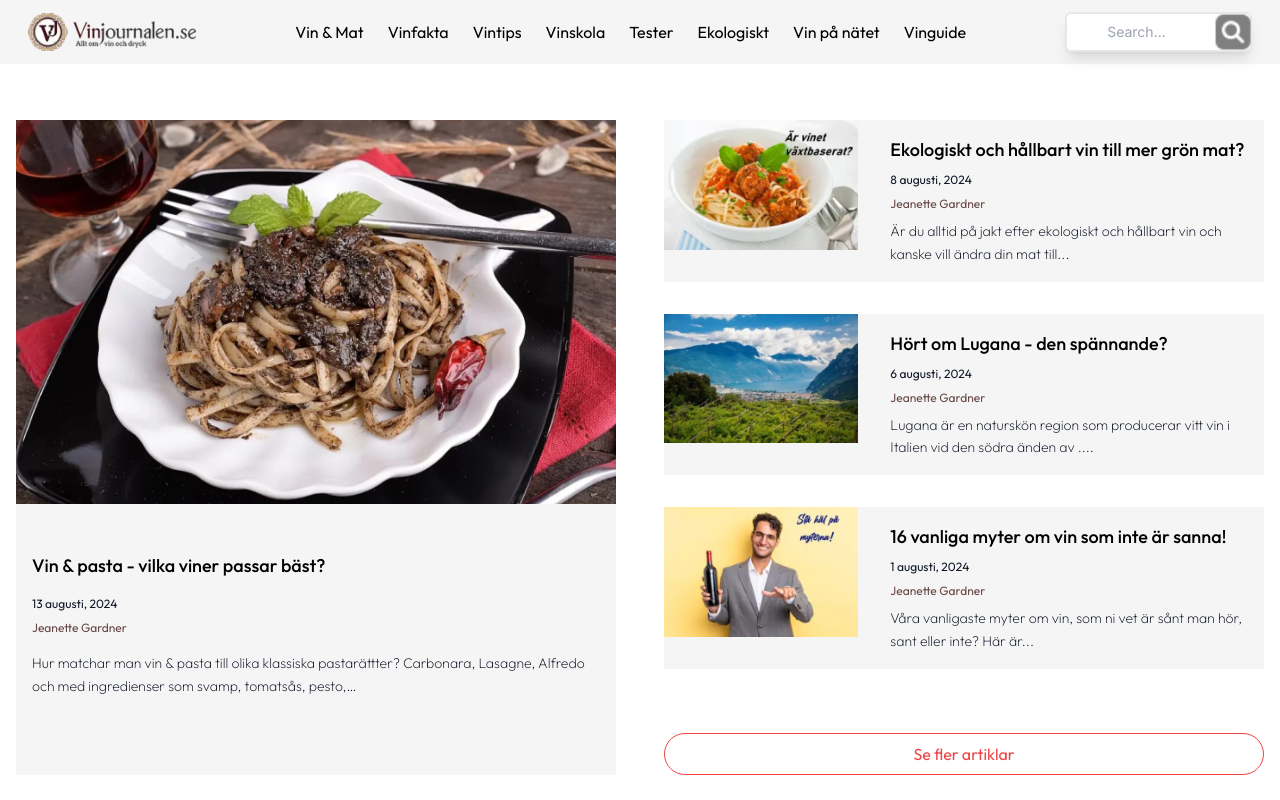
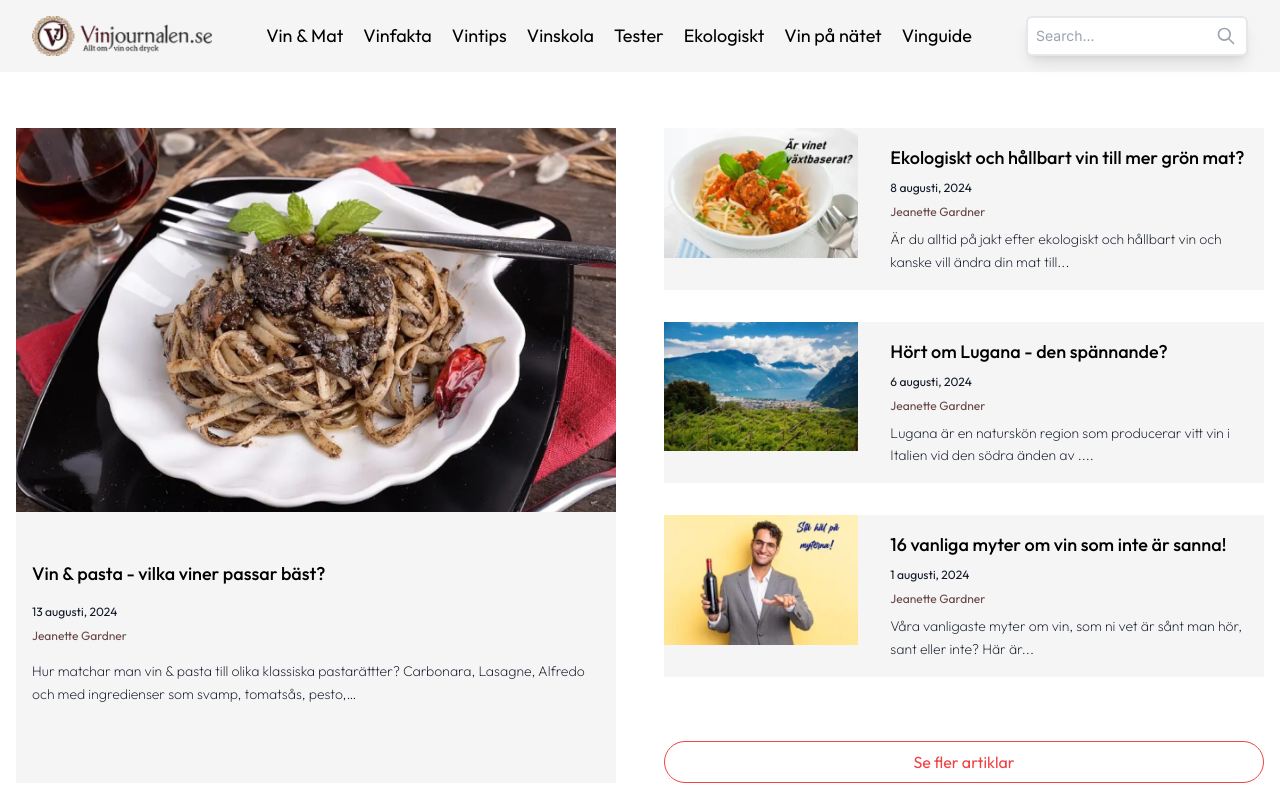
Before and after one commit to webramesh/headless-VJ, a Next.js app: page / in a window 1280 px wide. Shown: the top 800 px of the page. Built offline with nearby package versions, Linux system fonts and the light colour scheme; what tailwind-hamburgers would draw is missing.

Commit message:
Fixed Navbar responsiveness for all screen size

```diff
--- a/src/app/Components/Navbar.jsx
+++ b/src/app/Components/Navbar.jsx
@@ -2,9 +2,12 @@ import Link from "next/link";
 import { useState } from "react";
 import Image from "next/image";
 import logo from "@/public/vinjournalen-logo.png";
+import twitter from "@/public/twitter.png";
+import fb from "@/public/fb.png";
+import insta from "@/public/insta.png";
 import Searchbar from "./Searchbar";
-import { FontAwesomeIcon } from '@fortawesome/react-fontawesome';
-import { faBars, faTimes } from '@fortawesome/free-solid-svg-icons';
+import { FontAwesomeIcon } from "@fortawesome/react-fontawesome";
+import { faBars, faTimes } from "@fortawesome/free-solid-svg-icons";
 
 export default function Navbar() {
   const [isMenuOpen, setIsMenuOpen] = useState(false);
@@ -18,46 +21,140 @@ export default function Navbar() {
   };
 
   return (
-    <nav className='p-3 flex flex-col lg:flex-row lg:items-center lg:justify-between bg-[#F5F5F5]'>
-      <div className="w-full lg:w-auto flex justify-between items-center lg:mb-0">
-        <div className="flex-grow lg:flex-grow-0 flex justify-start lg:justify-start">
-          <a href="#" className="flex items-center lg:ml-4">
+    <nav className="px-8 py-4 flex flex-col lg:flex-row lg:items-center lg:justify-between bg-[#F5F5F5]">
+      {/* Logo and Hamburger Icon */}
+      <div className="w-full lg:w-auto flex justify-between items-center">
+        <a href="#" className="flex items-center">
+          <Image
+            src={logo}
+            alt="Logo"
+            className="object-cover"
+            width={180}
+            height={90}
+          />
+        </a>
+        <div className="lg:hidden">
+          <button onClick={toggleMenu} className="p-2 focus:outline-none">
+            <FontAwesomeIcon
+              icon={isMenuOpen ? faTimes : faBars}
+              className="text-2xl w-6 h-6"
+            />
+          </button>
+        </div>
+      </div>
+
+      {/* Hamburger Menu for Mobile */}
+      <div
+        className={`fixed inset-0 bg-[#F5F5F5] z-50 transform transition-transform duration-300 ease-in-out ${
+          isMenuOpen ? "translate-x-0" : "translate-x-full"
+        } lg:hidden`}
+      >
+        <div className="flex justify-end p-4">
+          <button onClick={closeMenu} className="p-2 focus:outline-none">
+            <FontAwesomeIcon icon={faTimes} className="text-2xl w-6 h-6" />
+          </button>
+        </div>
+        <div className="flex flex-col items-center mt-8 space-y-8">
+          <div className="mb-4">
             <Image
               src={logo}
               alt="Logo"
               className="object-cover"
-              width={250}
-              height={100}
+              width={320}
+              height={200}
             />
-          </a>
+          </div>
+
+          <div className="mb-4 w-4/5 flex justify-center items-center">
+            <Searchbar />
+          </div>
+          <div className="mb-16"></div>
+          <Link href="/VinMat" onClick={closeMenu} className="mb-4 text-lg">
+            Vin & Mat
+          </Link>
+          <Link href="/Vinfakta" onClick={closeMenu} className="mb-4 text-lg">
+            Vinfakta
+          </Link>
+          <Link href="/Vintips" onClick={closeMenu} className="mb-4 text-lg">
+            Vintips
+          </Link>
+          <Link href="/Vinskola" onClick={closeMenu} className="mb-4 text-lg">
+            Vinskola
+          </Link>
+          <Link href="/Tester" onClick={closeMenu} className="mb-4 text-lg">
+            Tester
+          </Link>
+          <Link href="/Ekologiskt" onClick={closeMenu} className="mb-4 text-lg">
+            Ekologiskt
+          </Link>
+          <Link href="/Vinpanatet" onClick={closeMenu} className="mb-4 text-lg">
+            Vin på nätet
+          </Link>
+          <Link href="/Vinguide" onClick={closeMenu} className="mb-4 text-lg">
+            Vinguide
+          </Link>
         </div>
-        <div className="lg:hidden">
-          <button onClick={toggleMenu} className="flex flex-col justify-center items-center p-2">
-            <FontAwesomeIcon icon={isMenuOpen ? faTimes : faBars} className="text-2xl w-6 h-6" />
-          </button>
+        <div className="flex justify-center w-full ">
+          <hr className="w-[75%] border-t-1 mt-16 border-[#CCC]" />
+        </div>
+        <div className="flex justify-center items-center mt-6 gap-6">
+          <Image
+            src={twitter}
+            alt="Twitter"
+            className="object-cover"
+            width={20}
+            height={20}
+          />
+          <Image
+            src={fb}
+            alt="Facebook"
+            className="object-cover"
+            width={20}
+            height={20}
+          />
+          <Image
+            src={insta}
+            alt="Instagram"
+            className="object-cover"
+            width={20}
+            height={20}
+          />
+        </div>
+        <div className="flex justify-center w-full mt-6">
+          <hr className="w-[75%] border-t-1 border-[#CCC]" />
         </div>
       </div>
 
-      {isMenuOpen && (
-        <div className="w-full lg:hidden my-4">
-          <Searchbar />
-        </div>
-      )}
-
-      <div className="w-full lg:flex lg:justify-center lg:items-center lg:space-x-8">
-        <div className={`${isMenuOpen ? 'flex' : 'hidden'} flex-col lg:flex lg:flex-row gap-6 font-outfit items-center mb-4 lg:mb-0`}>
-          <Link href="VinMat" onClick={closeMenu} className="flex items-center hover:text-gray-600">Vin & Mat</Link>
-          <Link href="Vinfakta" onClick={closeMenu} className="flex items-center hover:text-gray-600">Vinfakta</Link>
-          <Link href="Vintips" onClick={closeMenu} className="flex items-center hover:text-gray-600">Vintips</Link>
-          <Link href="Vinskola" onClick={closeMenu} className="flex items-center hover:text-gray-600">Vinskola</Link>
-          <Link href="Tester" onClick={closeMenu} className="flex items-center hover:text-gray-600">Tester</Link>
-          <Link href="Ekologiskt" onClick={closeMenu} className="flex items-center hover:text-gray-600">Ekologiskt</Link>
-          <Link href="Vinpanatet" onClick={closeMenu} className="flex items-center hover:text-gray-600">Vin på nätet</Link>
-          <Link href="Vinguide" onClick={closeMenu} className="flex items-center hover:text-gray-600">Vinguide</Link>
-        </div>
+      {/* Desktop View */}
+      <div className="hidden font-outfit lg:text-sm  xl:text-lg lg:flex lg:justify-center lg:items-center lg:space-x-4 xl:space-x-5">
+        <Link href="/VinMat" className="hover:text-gray-600">
+          Vin & Mat
+        </Link>
+        <Link href="/Vinfakta" className="hover:text-gray-600">
+          Vinfakta
+        </Link>
+        <Link href="/Vintips" className="hover:text-gray-600">
+          Vintips
+        </Link>
+        <Link href="/Vinskola" className="hover:text-gray-600">
+          Vinskola
+        </Link>
+        <Link href="/Tester" className="hover:text-gray-600">
+          Tester
+        </Link>
+        <Link href="/Ekologiskt" className="hover:text-gray-600">
+          Ekologiskt
+        </Link>
+        <Link href="/Vinpanatet" className="hover:text-gray-600">
+          Vin på nätet
+        </Link>
+        <Link href="/Vinguide" className="hover:text-gray-600">
+          Vinguide
+        </Link>
       </div>
 
-      <div className="hidden lg:block lg:mr-4">
+      {/* Searchbar for Desktop */}
+      <div className="hidden lg:block">
         <Searchbar />
       </div>
     </nav>
--- a/src/app/Components/Searchbar.jsx
+++ b/src/app/Components/Searchbar.jsx
@@ -1,28 +1,27 @@
-import React from 'react';
-import Image from 'next/image';
-import search from "@/public/search.png";
-import { FontAwesomeIcon } from '@fortawesome/react-fontawesome';
-import { faMagnifyingGlass } from '@fortawesome/free-solid-svg-icons';
-const Searchbar = () => {
+import React from "react";
+
+export default function Searchbar() {
   return (
-    <div>
-        <div className="relative">
-        <input
-          type="text"
-          className="bg-white text-gray-600 text-sm pl-10 pr-4 py-2 rounded-md border-2 border-gray-200 shadow-lg w-full"
-          placeholder="Search..."
+    <div className="relative">
+      <input
+        type="text"
+        className="bg-white text-gray-600 text-sm py-2 pl-2 rounded-md border-2 border-gray-200 shadow-lg focus:outline-none focus:border-gray-500 "
+        placeholder="Search..."
+      />
+      <svg
+        className="absolute right-3 top-1/2 transform -translate-y-1/2 text-gray-400 w-5 h-5"
+        xmlns="http://www.w3.org/2000/svg"
+        fill="none"
+        viewBox="0 0 24 24"
+        stroke="currentColor"
+      >
+        <path
+          strokeLinecap="round"
+          strokeLinejoin="round"
+          strokeWidth={2}
+          d="M21 21l-6-6m2-5a7 7 0 11-14 0 7 7 0 0114 0z"
         />
-        <FontAwesomeIcon icon="fa-solid fa-magnifying-glass" />
-        <Image
-          src={search}
-          alt="search"
-          width={38}
-          height={38}
-          className="absolute right-0 top-1/2 transform -translate-y-1/2"
-        />
-      </div>
+      </svg>
     </div>
-  )
+  );
 }
-
-export default Searchbar;
```
